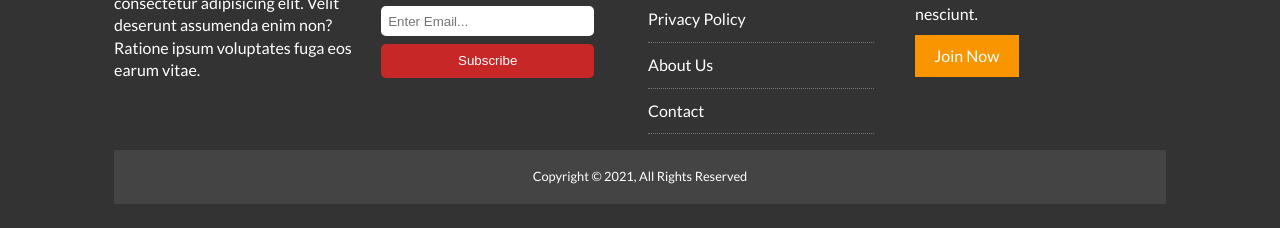
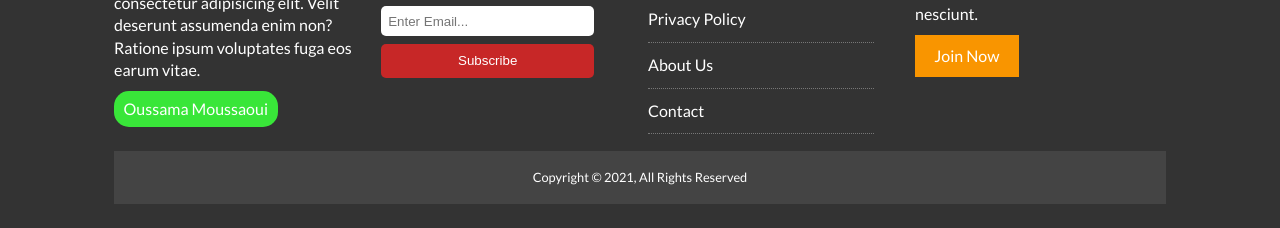
Before and after one commit to Oussama-Moussaoui/News-Website-With-Grid, a plain HTML site: page index.html in a window 1280 px wide. Shown: the part 1748-1976 px from the top of the page. Drawn offline with Linux system fonts and the light colour scheme.

Commit message:
Added My Name

```diff
--- a/css/style.css
+++ b/css/style.css
@@ -308,3 +308,12 @@ img {
     outline: none;
     border-radius: 5px;
 }
+
+#main-footer #me {
+    display: inline-block;
+    color: #fff;
+    padding: 0.4rem 0.6rem;
+    border-radius: 15px;
+    margin-bottom: 0.5rem;
+    background: var(--sports-clr);
+}
--- a/index.html
+++ b/index.html
@@ -140,6 +140,7 @@
             <div>
                 <img src="img/logo_light.png">
                 <p>Lorem, ipsum dolor sit amet consectetur adipisicing elit. Velit deserunt assumenda enim non? Ratione ipsum voluptates fuga eos earum vitae.</p>
+                <span id="me">Oussama Moussaoui</span>
             </div>
             <div>
                 <h3>Email Newsletter</h3>
```
